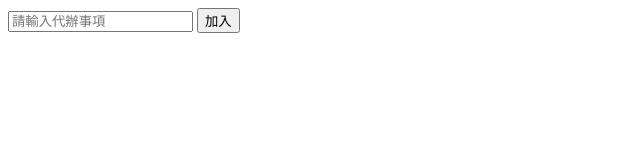
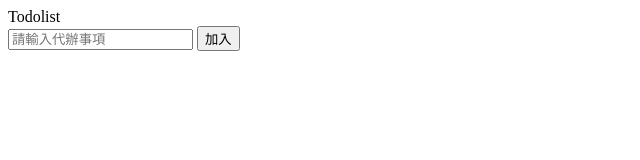
Before and after one commit to ed00966/ed00966.github.io, a plain HTML site: page index.html in a window 1280 px wide. Shown: the whole page, without its empty margins (0-640 px from the left). Drawn offline with Linux system fonts and the light colour scheme.

Commit message:
add title

```diff
--- a/index.html
+++ b/index.html
@@ -8,6 +8,7 @@
 </head>
 <body>
 <!-- partial:index.partial.html -->
+<div>Todolist</div>
 <input id="text" placeholder="請輸入代辦事項">
 <button id="send">加入</button>
   <div id="list"></div>
```
